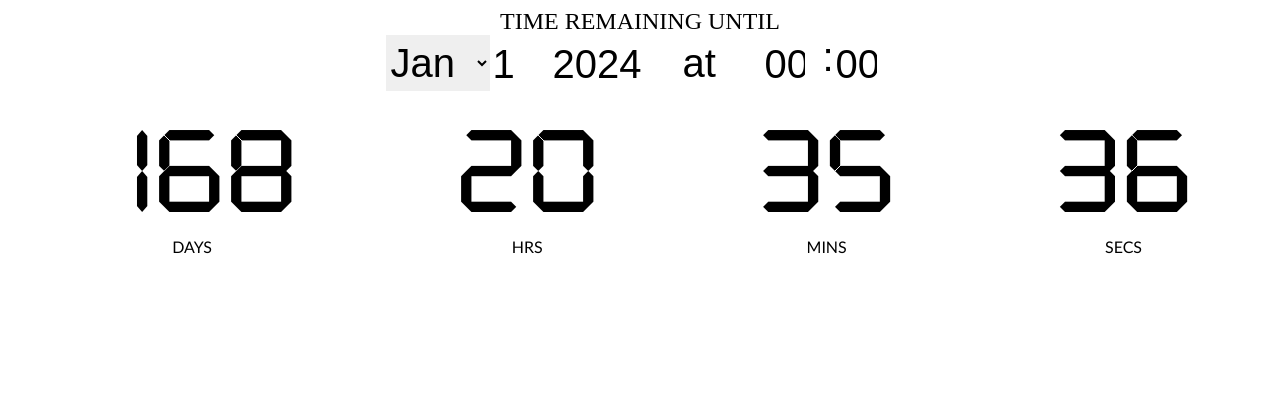
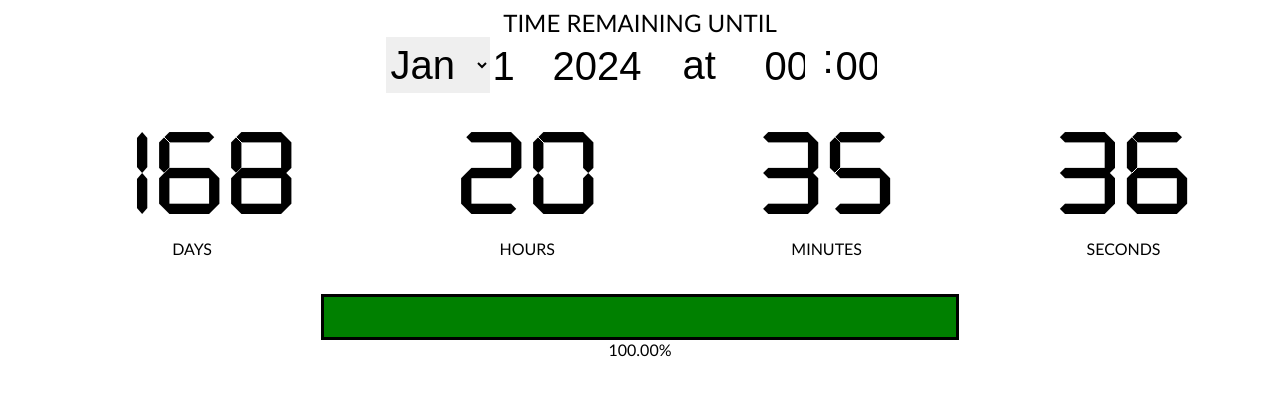
Before and after one commit to gcostello02/angular-countdown-timer, an Angular app: page / in a window 1280 px wide. Shown: the top 396 px of the page. Built offline with nearby package versions, Linux system fonts and the light colour scheme.

Commit message:
Progress Bar

```diff
--- a/src/app/app.component.css
+++ b/src/app/app.component.css
@@ -22,7 +22,7 @@
   display: flex;
   justify-content: center;
   font-size: 3vh;
-
+  font-family: 'Gill Sans', 'Gill Sans MT', Calibri, 'Trebuchet MS', sans-serif;
 }
 
 .input {
@@ -76,3 +76,22 @@
   align-items: center;
   font-family: sans-serif;
 }
+
+.progress {
+  width: 100%;
+  display: flex;
+  flex-direction: column;
+  align-items: center;
+}
+
+.outside {
+  width: 50%;
+  height: 5vh;
+  border: solid;
+  background-color: white;
+}
+
+.percent {
+  height: 100%;
+  background-color: green;
+}
--- a/src/app/app.component.html
+++ b/src/app/app.component.html
@@ -37,7 +37,15 @@
 </div>
 <div class="display">
   <app-number [numberDisplayed]="daysLeft" [title]="'DAYS'"></app-number>
-  <app-number [numberDisplayed]="hoursLeft" [title]="'HRS'"></app-number>
-  <app-number [numberDisplayed]="minutesLeft" [title]="'MINS'"></app-number>
-  <app-number [numberDisplayed]="secondsLeft" [title]="'SECS'"></app-number>
+  <app-number [numberDisplayed]="hoursLeft" [title]="'HOURS'"></app-number>
+  <app-number [numberDisplayed]="minutesLeft" [title]="'MINUTES'"></app-number>
+  <app-number [numberDisplayed]="secondsLeft" [title]="'SECONDS'"></app-number>
 </div>
+<br>
+<br>
+<div class="progress">
+  <div class="outside">
+    <div class="percent" [style.width.%]="barwidth"></div>
+  </div>
+  <div style="font-family: 'Gill Sans', 'Gill Sans MT', Calibri, 'Trebuchet MS', sans-serif;">{{ percentDisplay }}</div>
+</div>
--- a/src/app/app.component.ts
+++ b/src/app/app.component.ts
@@ -15,12 +15,16 @@ export class AppComponent {
 
   targetDate: Date = new Date(this.year, this.month, this.day, this.hour, this.minute);
   currentDate: Date = new Date();
+  startingMilli: number = localStorage.getItem('start') ? parseInt(localStorage.getItem('start')!) : new Date().getTime();
   secondsBetween: number = Math.floor((this.targetDate.getTime() - this.currentDate.getTime())/1000);
   daysLeft = Math.floor(this.secondsBetween / 86400).toString();
   hoursLeft = Math.floor((this.secondsBetween % 86400) / 3600).toString().length === 1 ? '0' + Math.floor((this.secondsBetween % 86400) / 3600).toString() : Math.floor((this.secondsBetween % 86400) / 3600).toString();
   minutesLeft = Math.floor(((this.secondsBetween % 86400) % 3600) / 60).toString().length === 1 ? '0' + Math.floor(((this.secondsBetween % 86400) % 3600) / 60).toString() : Math.floor(((this.secondsBetween % 86400) % 3600) / 60).toString();
   secondsLeft = (((this.secondsBetween % 86400) % 3600) % 60).toString().length === 1 ? '0' + (((this.secondsBetween % 86400) % 3600) % 60).toString() : (((this.secondsBetween % 86400) % 3600) % 60).toString();
   inputShowing: boolean = true;
+  percentageComplete: number = 100;
+  percentDisplay: string = '100%';
+  barwidth = 100;
 
   ngOnInit(): void {
     let yearInput = document.getElementById("year") as HTMLInputElement | null;
@@ -71,12 +75,13 @@ export class AppComponent {
       this.localStorageChange('month', event.target.value);
     }
     console.log(this.targetDate);
+    this.startingMilli = new Date().getTime();
+    localStorage.setItem('start', this.startingMilli.toString());
     this.calculate();
   }
 
   setDay(event: any) {
     if(event.target.value < 1 || event.target.value > 31) {
-      alert("Invalid Day Input");
       let dayInput = document.getElementById("day") as HTMLInputElement | null;
       dayInput ? dayInput.value = this.targetDate.getDate().toString() : null;
     } else if (event.target.value >= 29 && this.targetDate.getMonth() == 1 && this.targetDate.getFullYear() % 4 == 0) {
@@ -84,11 +89,15 @@ export class AppComponent {
       this.localStorageChange('day', 29);
       let dayInput = document.getElementById("day") as HTMLInputElement | null;
       dayInput ? dayInput.value = this.targetDate.getDate().toString() : null;
+      this.startingMilli = new Date().getTime();
+      localStorage.setItem('start', this.startingMilli.toString());
     } else if (event.target.value >= 29 && this.targetDate.getMonth() == 1) {
       this.targetDate.setDate(28);
       this.localStorageChange('day', 28);
       let dayInput = document.getElementById("day") as HTMLInputElement | null;
       dayInput ? dayInput.value = this.targetDate.getDate().toString() : null;
+      this.startingMilli = new Date().getTime();
+      localStorage.setItem('start', this.startingMilli.toString());
     } else if ((event.target.value >= 31 && this.targetDate.getMonth() == 3) ||
       (event.target.value >= 31 && this.targetDate.getMonth() == 5) ||
       (event.target.value >= 31 && this.targetDate.getMonth() == 8) ||
@@ -97,10 +106,14 @@ export class AppComponent {
         this.localStorageChange('day', 30);
         let dayInput = document.getElementById("day") as HTMLInputElement | null;
         dayInput ? dayInput.value = this.targetDate.getDate().toString() : null;
+        this.startingMilli = new Date().getTime();
+        localStorage.setItem('start', this.startingMilli.toString());
       }
     else {
       this.targetDate.setDate(event.target.value);
       this.localStorageChange('day', event.target.value);
+      this.startingMilli = new Date().getTime();
+      localStorage.setItem('start', this.startingMilli.toString());
     }
     console.log(this.targetDate);
     this.calculate();
@@ -112,28 +125,32 @@ export class AppComponent {
       this.localStorageChange('day', 28);
       let dayInput = document.getElementById("day") as HTMLInputElement | null;
       dayInput ? dayInput.value = this.targetDate.getDate().toString() : null;
+      this.startingMilli = new Date().getTime();
+      localStorage.setItem('start', this.startingMilli.toString());
     }
     if(event.target.value < new Date().getFullYear()) {
-      alert("Invalid Year Input");
       let yearInput = document.getElementById("year") as HTMLInputElement | null;
       yearInput ? yearInput.value = this.targetDate.getFullYear().toString() : null;
     } else {
       this.targetDate.setFullYear(event.target.value);
       this.localStorageChange('year', event.target.value);
       console.log(this.targetDate);
+      this.startingMilli = new Date().getTime();
+      localStorage.setItem('start', this.startingMilli.toString());
     }
     this.calculate();
   }
 
   setHour(event: any) {
     if(event.target.value < 0 || event.target.value > 23) {
-      alert("Invalid Hour Input");
       let hourInput = document.getElementById("hour") as HTMLInputElement | null;
       hourInput ? hourInput.value = this.targetDate.getHours().toString() : null;
     } else {
       this.targetDate.setHours(event.target.value);
       this.localStorageChange('hour', event.target.value);
       console.log(this.targetDate);
+      this.startingMilli = new Date().getTime();
+      localStorage.setItem('start', this.startingMilli.toString());
     }
     if(this.targetDate.getHours() < 10){
       let hourInput = document.getElementById("hour") as HTMLInputElement | null;
@@ -144,13 +161,14 @@ export class AppComponent {
 
   setMinute(event: any) {
     if(event.target.value < 0 || event.target.value > 59) {
-      alert("Invalid Minute Input");
       let minuteInput = document.getElementById("minute") as HTMLInputElement | null;
       minuteInput ? minuteInput.value = this.targetDate.getMinutes().toString() : null;
     } else {
       this.targetDate.setMinutes(event.target.value);
       this.localStorageChange('minute', event.target.value);
       console.log(this.targetDate);
+      this.startingMilli = new Date().getTime();
+      localStorage.setItem('start', this.startingMilli.toString());
     }
     if(this.targetDate.getMinutes() < 10){
       let hourInput = document.getElementById("minute") as HTMLInputElement | null;
@@ -167,11 +185,17 @@ export class AppComponent {
       this.hoursLeft = '0';
       this.minutesLeft = '0';
       this.secondsLeft = '0';
+      this.percentageComplete = 0;
+      this.barwidth = 0;
+      this.percentDisplay = '0%';
     } else {
       this.daysLeft = Math.floor(this.secondsBetween / 86400).toString();
       this.hoursLeft = Math.floor((this.secondsBetween % 86400) / 3600).toString().length === 1 ? '0' + Math.floor((this.secondsBetween % 86400) / 3600).toString() : Math.floor((this.secondsBetween % 86400) / 3600).toString();
       this.minutesLeft = Math.floor(((this.secondsBetween % 86400) % 3600) / 60).toString().length === 1 ? '0' + Math.floor(((this.secondsBetween % 86400) % 3600) / 60).toString() : Math.floor(((this.secondsBetween % 86400) % 3600) / 60).toString();
       this.secondsLeft = (((this.secondsBetween % 86400) % 3600) % 60).toString().length === 1 ? '0' + (((this.secondsBetween % 86400) % 3600) % 60).toString() : (((this.secondsBetween % 86400) % 3600) % 60).toString();
+      this.percentageComplete = ((this.targetDate.getTime() - this.currentDate.getTime()) * 100)/(this.targetDate.getTime() - this.startingMilli);
+      this.barwidth = this.percentageComplete;
+      this.percentDisplay = this.percentageComplete.toFixed(2) + '%';
     }
   }
 
```
